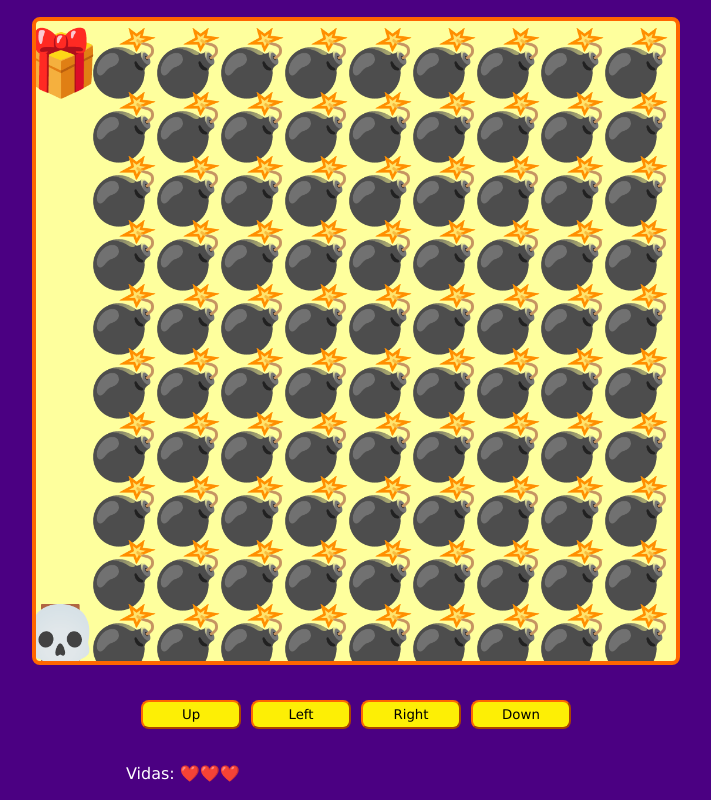
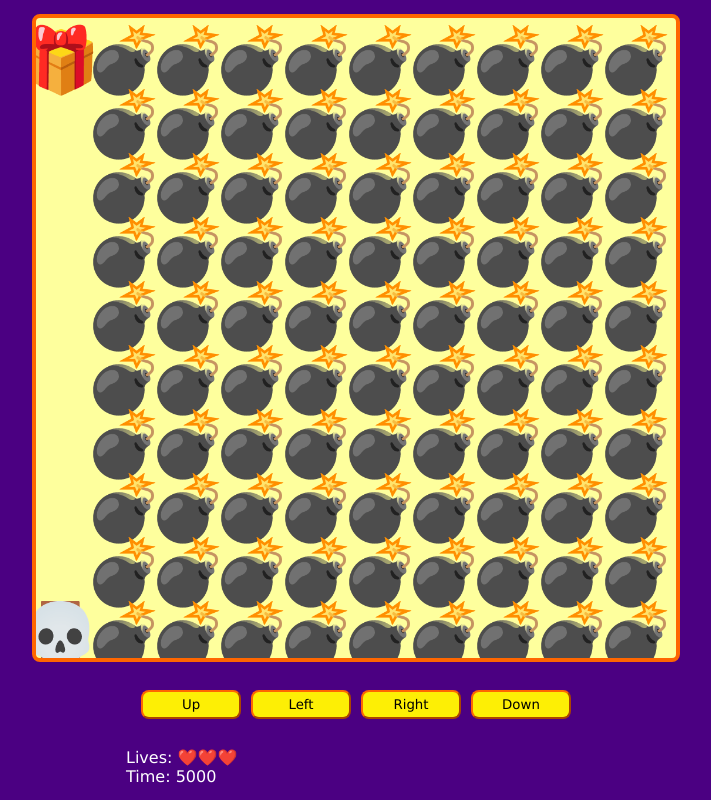
Before and after one commit to Diegocity5/videogame-javascript-basic, a plain HTML site: page index.html in a window 1280 px wide. Shown: the whole page, without its empty margins (284-995 px from the left). Drawn offline with Linux system fonts and the light colour scheme.

Commit message:
Sistema de tiempo y puntajes

```diff
--- a/game.js
+++ b/game.js
@@ -6,11 +6,17 @@ const btnLeft = document.querySelector("#left");
 const btnRight = document.querySelector("#right");
 const btnDown = document.querySelector("#down");
 const spanLives = document.querySelector("#lives");
+const spanTime =  document.querySelector("#time");
+
 
 let canvasSize; //Size of canvas
 let elementsSize; //Size elements into canvas
 let level = 0;
 let lives = 3;
+
+let timeStart;
+let timePlayer;
+let timeInterval;
 
 const playerPosition = {
   x: undefined,
@@ -51,10 +57,16 @@ function startGame(){
     return;
   }
 
+  if (!timeStart) {
+    timeStart = Date.now();
+    timeInterval = setInterval(showTime, 100);
+  }
+
   const mapsRows = map.trim().split("\n");
   const mapsRowCols = mapsRows.map((item) => item.trim().split(""));
 
   showLives();
+  // showTime();
 
   enemyPositions = [];
   game.clearRect(0, 0, canvasSize, canvasSize);
@@ -116,6 +128,7 @@ function levelFail(){
   if(lives <= 0){
     level = 0;
     lives = 3;
+    timeStart = undefined;
   }
 
   playerPosition.x = undefined;
@@ -124,10 +137,14 @@ function levelFail(){
 }
 function gameWin(){
   console.log("Terminaste el juego");
+  clearInterval(timeInterval);
 }
 function showLives(){
   const hearts = emojis["HEART"].repeat(lives);
   spanLives.textContent = hearts;
+}
+function showTime() {
+  spanTime.textContent = Date.now() - timeStart;
 }
 
 document.addEventListener("keyup", moveByKeys);
--- a/index.html
+++ b/index.html
@@ -22,7 +22,8 @@
 
         <!-- INFO LEVELS -->
         <div class="messages">
-            <p>Vidas: <span id="lives"></span></p>
+            <p>Lives: <span id="lives"></span></p>
+            <p>Time: <span id="time"></span></p>
         </div>
     </div>
 
```
